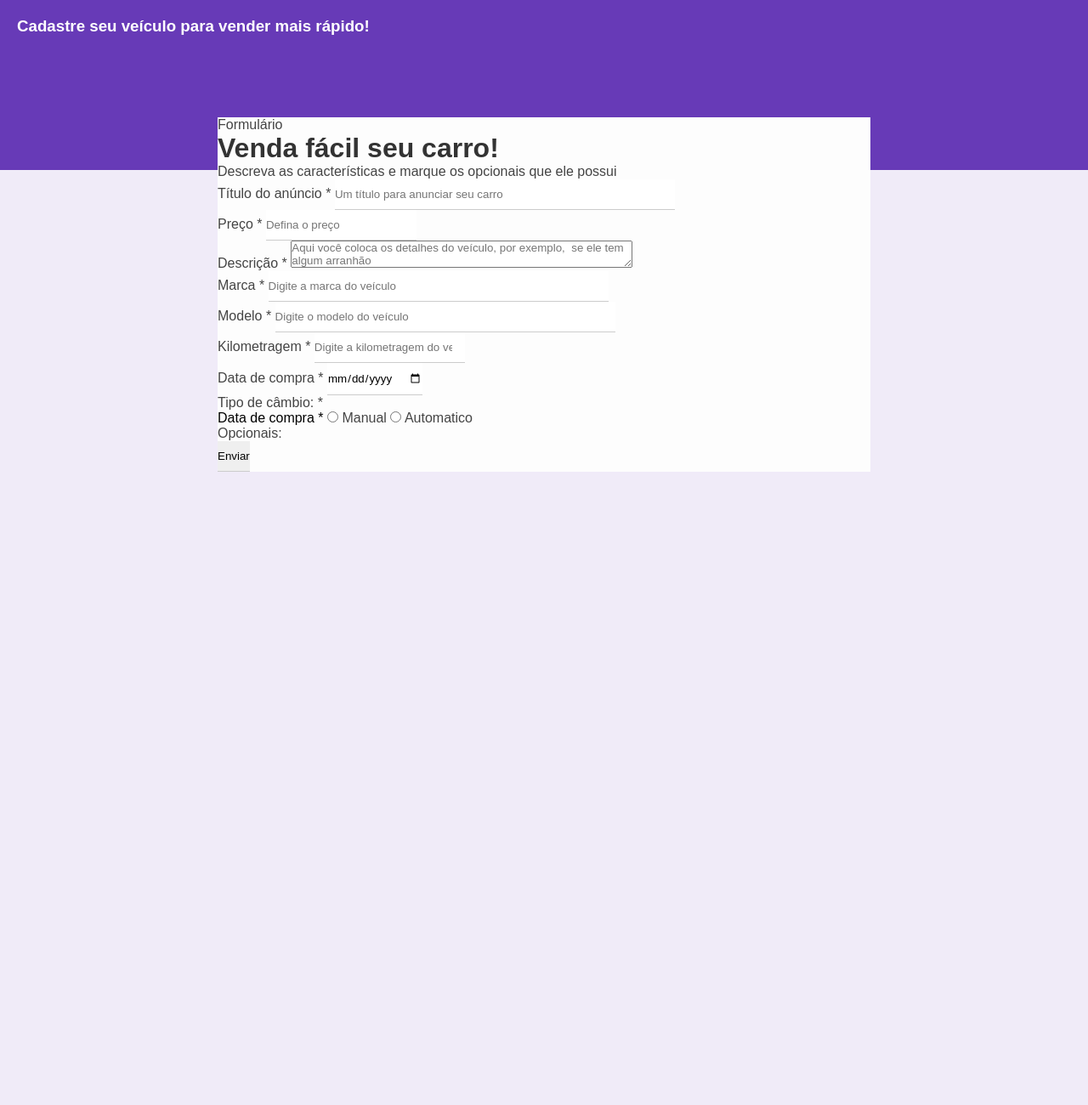
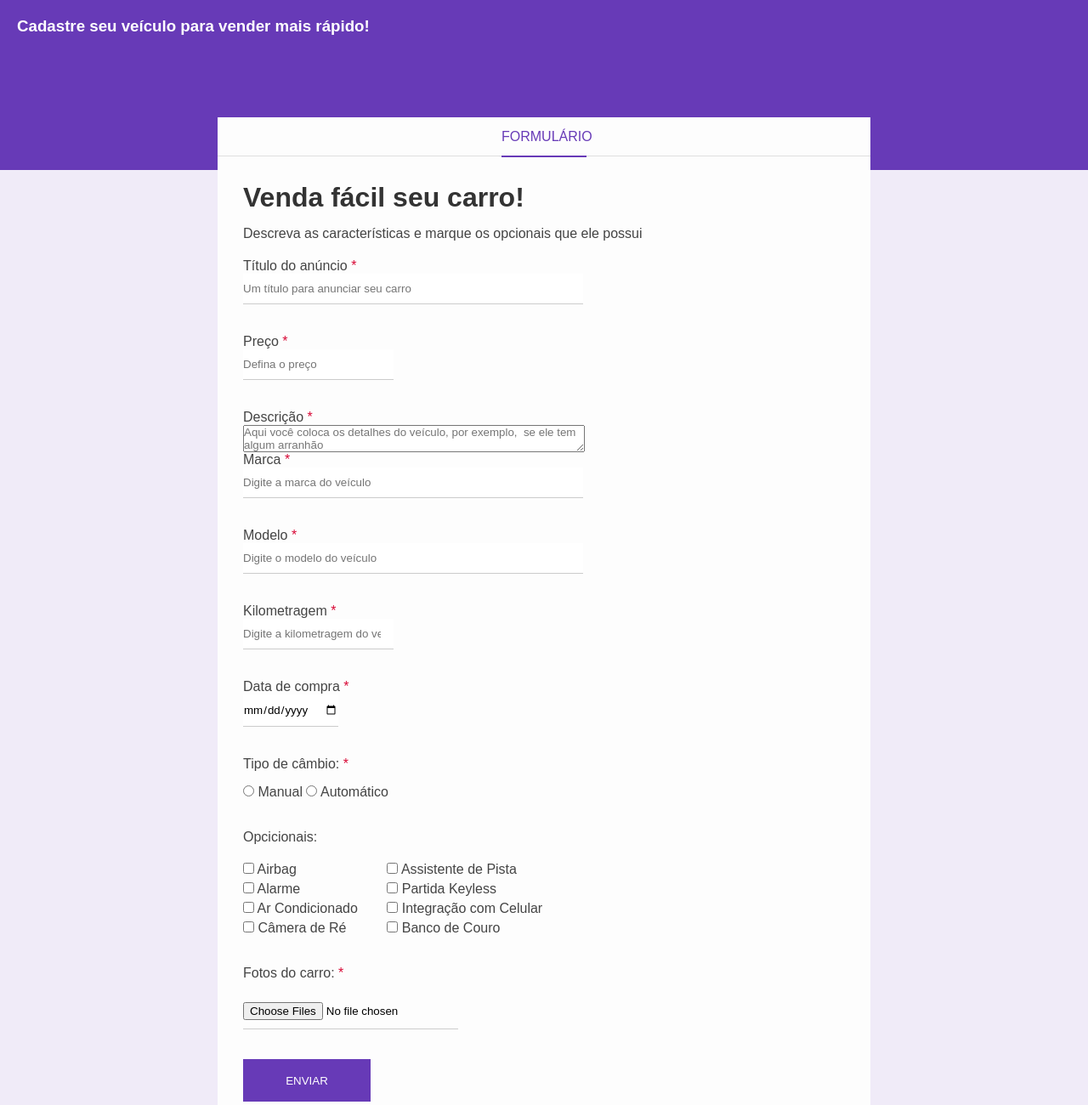
Before and after one commit to jairsmarques/formacao-front-end-udemy, a plain HTML site: page 06_form_project/index.html in a window 1280 px wide. Shown: the top 1300 px of the page at 85% size. Before the commit the page ends 800 px from the top, so only its background shows below. Drawn offline with Linux system fonts and the light colour scheme.

Commit message:
finalizando o projeto

```diff
--- a/06_form_project/css/styles.css
+++ b/06_form_project/css/styles.css
@@ -59,3 +59,76 @@ textarea{
     position: relative;
     top: -62px;
 }
+
+/* form header */
+.form-header {
+    border-bottom: 1px solid #dfdfdf;
+    height: 45px;
+}
+
+.form-header p {
+    color: #673ab7;
+    border-bottom: 2px solid #673ab7;
+    width: 100px;
+    text-align: center;
+    margin: 0 auto;
+    text-transform: uppercase;
+    height: 45px;
+    line-height: 45px;
+}
+
+/* form body */
+.form-body {
+    padding: 30PX;
+}
+
+.form-title {
+    margin-bottom: 15px;
+}
+
+.form-body p {
+    margin-bottom: 20px;
+}
+
+.required-field {
+    color: #d80835;
+}
+
+.box-input {
+    margin-bottom: 35px;
+}
+
+.block {
+    display: block;
+}
+
+.optional-box {
+    display: inline-block;
+    margin: 0 30px 30px 0;
+}
+
+.optional-list li {
+    list-style: none;
+    margin-bottom: 5px;
+}
+
+.box-input p {
+    margin-bottom: 15px;
+}
+
+.btn-submit {
+    background-color: #673ab7;
+    color: #fff;
+    border: 2px solid transparent;
+    width: 150px;
+    height: 50px;
+    cursor: pointer;
+    text-transform: uppercase;
+    transition: 0.5s;
+}
+
+.btn-submit:hover {
+    background-color: #fff;
+    border-color: #673ab7;
+    color: #673ab7;
+}
--- a/06_form_project/index.html
+++ b/06_form_project/index.html
@@ -71,7 +71,7 @@
                   placeholder="Digite a marca do veículo"
                   required
                 />
-              </div>
+            </div>
               <div class="box-input">
                 <label for="model">
                   Modelo <span class="required-field">*</span>
@@ -82,9 +82,9 @@
                   id="model"
                   class="block"
                   placeholder="Digite o modelo do veículo"
-                  required
+                required
                 />
-              </div>
+            </div>
               <div class="box-input"></div>
               <label for="mileage">
                 Kilometragem <span class="required-field">*</span>
@@ -112,20 +112,57 @@
             </div>
             <div class="box-input">
                 <p>Tipo de câmbio: <span class="required-field">*</span></p>
-                  Data de compra <span class="required-field">*</span>
-                </label>
                 <input type="radio" id="manual" name="gear">
                 <label for="manual">Manual</label>
                 <input type="radio" id="auto" name="gear">
-                <label for="auto">Automatico</label>
+                <label for="auto">Automático</label>
               </div>
-              <div class="box-input"></div>
-                <p>Opcionais:</p>
-                  <ul class="optional-list">
-
-                  </ul>
+              <div class="optional-box">
+                <p>Opcicionais:</p>
+                <ul class="optional-list">
+                  <li>
+                    <input type="checkbox" id="airbag" name="optional[]" value="airbag">
+                    <label for="airbag">Airbag</label>
+                  </li>
+                  <li>
+                    <input type="checkbox" id="alarm" name="optional[]" value="alarm">
+                    <label for="alarm">Alarme</label>
+                  </li>
+                  <li>
+                    <input type="checkbox" id="ac" name="optional[]" value="ac">
+                    <label for="ac">Ar Condicionado</label>
+                  </li>
+                  <li>
+                    <input type="checkbox" id="reverse_camera" name="optional[]" value="reverse_camera">
+                    <label for="reverse_camera">Câmera de Ré</label>
+                  </li>
+                </ul>
               </div>
-            <input type="submit" value="Enviar" />
+              <div class="optional-box">
+                <ul class="optional-list">
+                  <li>
+                    <input type="checkbox" id="lane_assist" name="optional[]" value="lane_assist">
+                    <label for="lane_assist">Assistente de Pista</label>
+                  </li>
+                  <li>
+                    <input type="checkbox" id="keyless" name="optional[]" value="keyless">
+                    <label for="keyless">Partida Keyless</label>
+                  </li>
+                  <li>
+                    <input type="checkbox" id="smartphone" name="optional[]" value="smartphone">
+                    <label for="smartphone">Integração com Celular</label>
+                  </li>
+                  <li>
+                    <input type="checkbox" id="leather_seat" name="optional[]" value="leather_seat">
+                    <label for="leather_seat">Banco de Couro</label>
+                  </li>
+                </ul>
+              </div>
+              <div class="box-input">
+                <p>Fotos do carro: <span class="required-field">*</span></p>
+                <input type="file" multiple accept="image/png, image/jpg" id="images" name="images" required>
+              </div>
+            <input type="submit" value="Enviar" class="btn-submit" />
           </form>
         </div>
       </div>
```
